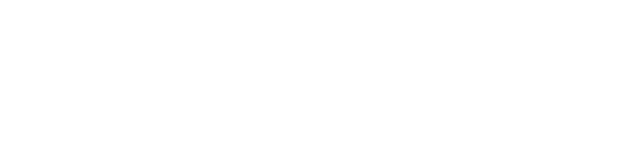
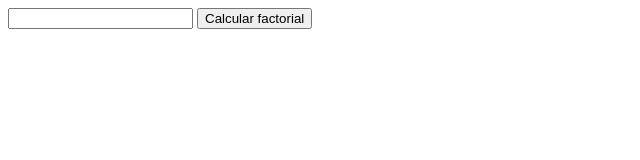
Before and after one commit to scocca/LDP3, a plain HTML site: page index.html in a window 1280 px wide. Shown: the whole page, without its empty margins (0-640 px from the left). Drawn offline with Linux system fonts and the light colour scheme.

Commit message:
html y javascript

```diff
--- a/index.html
+++ b/index.html
@@ -6,6 +6,10 @@
     <title>Document</title>
 </head>
 <body>
+    <input type="text" id="calcular">
+    <button onclick="calcular()">Calcular factorial</button>
 
+    <div id="resultado"></div>
+    <script src="index.js"></script>
 </body>
 </html>
--- a/index.js
+++ b/index.js
@@ -1,15 +1,13 @@
-let numero = 0;
-do{
-    numero = parseFloat(prompt("Ingresa un número a calcular:"));
-    if(NaN(numero)){
-        console.log("Error, intenta esscribiendo un número");
+function calcular(){
+    let numero = document.getElementById('calcular').value;
+    if(isNaN(numero)){
+        alert("Error, intenta esscribiendo un número");
+        return;
     }
-} while(isNaN(numero));
-function factorial(numero){
-    let resultado = 1;
-    for(var i=1; i<= numero; i++){
-        resultado *=i;
+
+    let resultado =1;
+    for(var i=1; i<=numero; i++){
+        resultado *= i;
     }
-    return resultado;
+document.getElementById('resultado').innerHTML= "El factorial es" + resultado;
 }
-console.log(factorial(numero));
```
